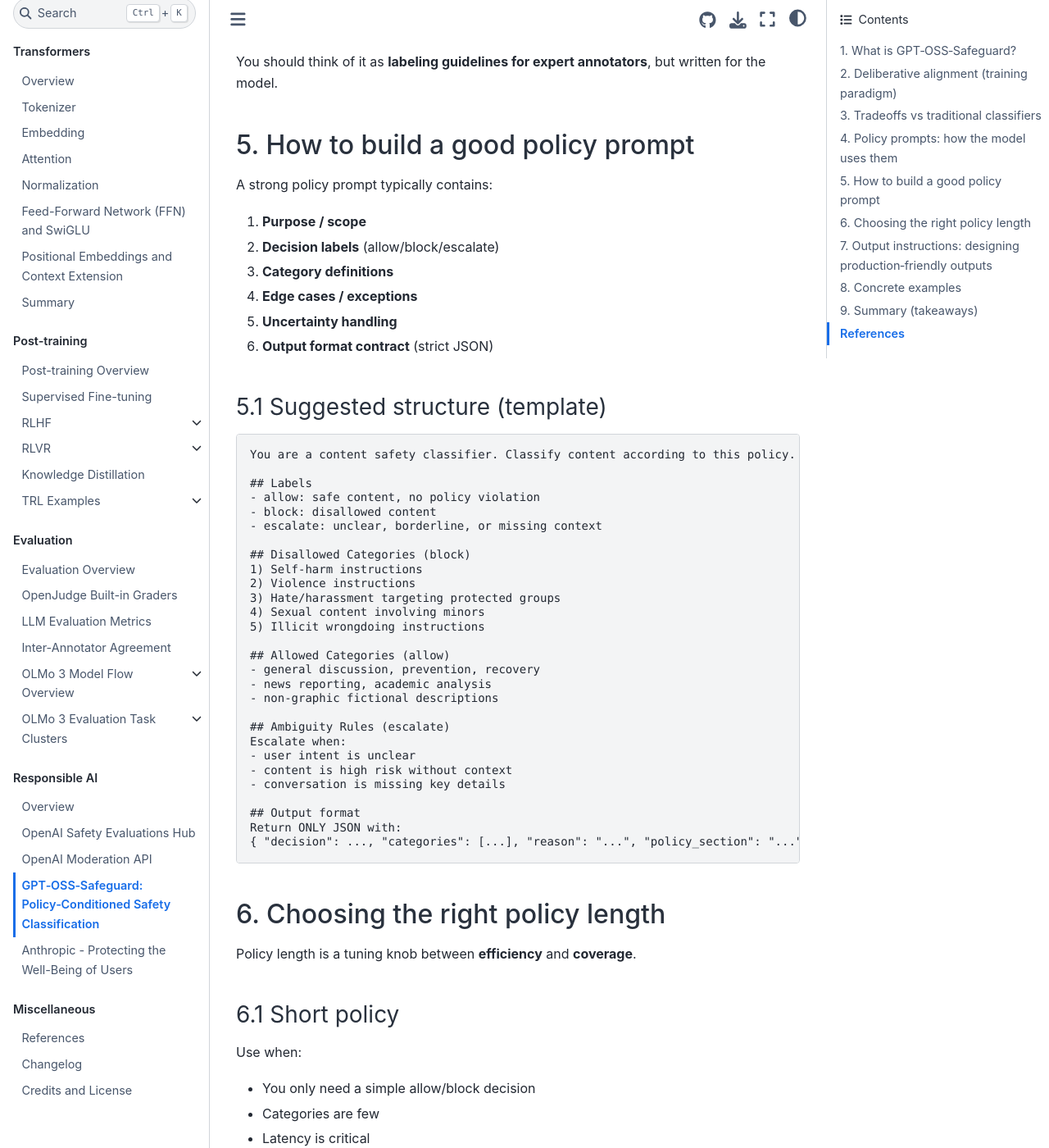
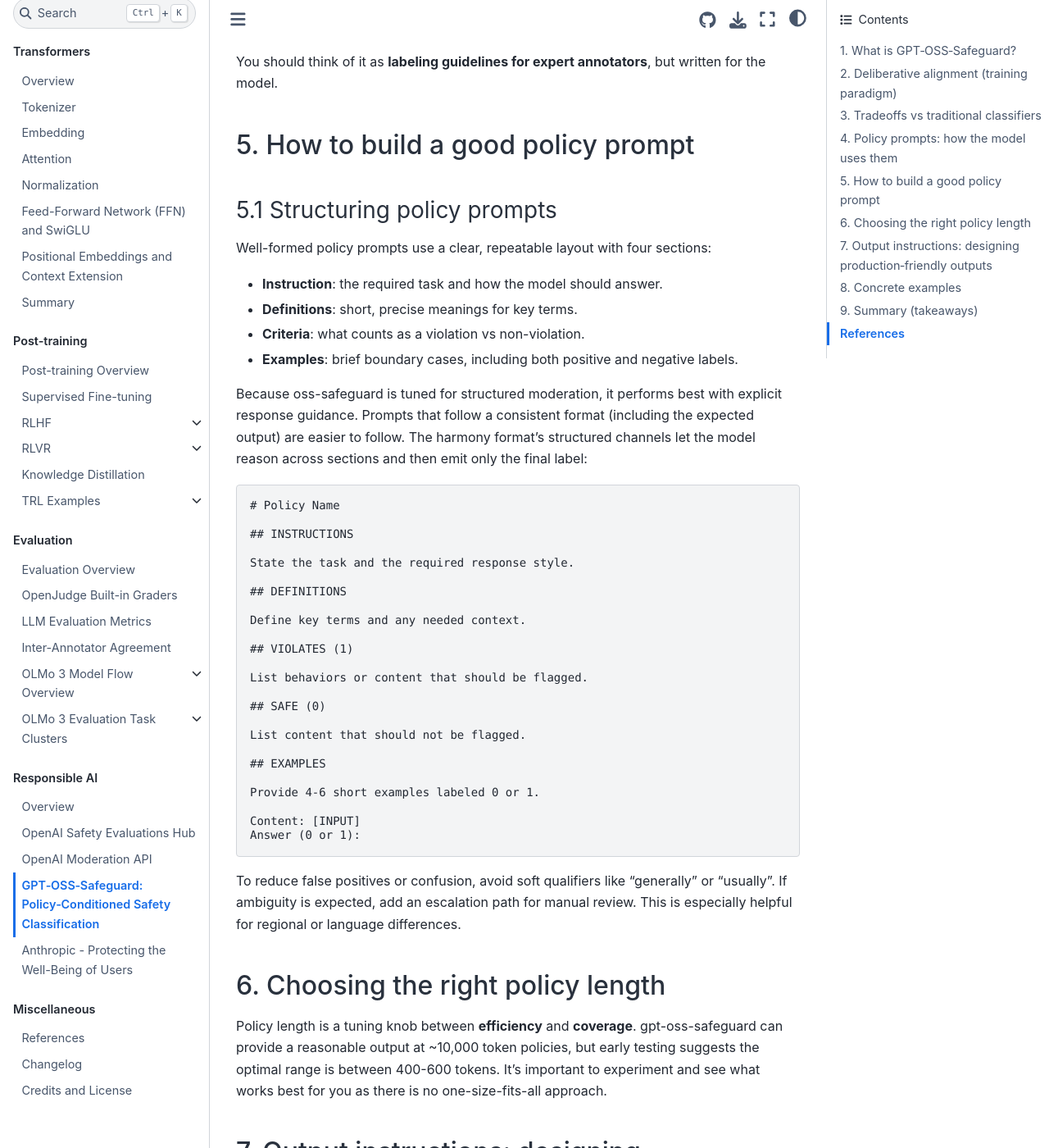
Before and after one commit to xinli95/AI-101, a Jupyter Book: the page built from book/responsible_ai/gpt-oss-safeguard.md, in a window 1280 px wide and 1400 px high, scrolled down 4797 px. Shown: the whole window at 82% size. Built offline with Jupyter Book 1.0.4 settings and Sphinx 7.4.7 and the Sphinx Book theme 1.1.4, drawn with Linux system fonts in a browser that asks for light colours; pages that are not in the unit, such as notebooks, are missing from menus; comment, search, counter and statistics services are not loaded; some of the changed text lies outside the part shown.

Commit message:
update responsible ai

````diff
--- a/book/responsible_ai/gpt-oss-safeguard.md
+++ b/book/responsible_ai/gpt-oss-safeguard.md
@@ -6,7 +6,7 @@ This tutorial summarizes **GPT‑OSS‑Safeguard** and related ideas such as **d
 
 ## 1. What is GPT‑OSS‑Safeguard?
 
-**GPT‑OSS‑Safeguard** is an **open‑weight safety classifier model** designed for **automated content classification** in responsible AI / Trust & Safety pipelines.
+**GPT‑OSS‑Safeguard** is an **open‑weight safety reasoning LLM** designed for **automated content classification** in responsible AI / Trust & Safety pipelines.
 
 At inference time, the model is given a **policy prompt** (your rules/specification), plus the content to judge (a user message, an assistant response, or a multi‑turn conversation). It then outputs a structured classification decision.
 
@@ -145,86 +145,49 @@ You should think of it as **labeling guidelines for expert annotators**, but wri
 
 ## 5. How to build a good policy prompt
 
-A strong policy prompt typically contains:
+### 5.1 Structuring policy prompts
 
-1. **Purpose / scope**
-2. **Decision labels** (allow/block/escalate)
-3. **Category definitions**
-4. **Edge cases / exceptions**
-5. **Uncertainty handling**
-6. **Output format contract** (strict JSON)
+Well-formed policy prompts use a clear, repeatable layout with four sections:
 
-### 5.1 Suggested structure (template)
+- **Instruction**: the required task and how the model should answer.
+- **Definitions**: short, precise meanings for key terms.
+- **Criteria**: what counts as a violation vs non-violation.
+- **Examples**: brief boundary cases, including both positive and negative labels.
+
+Because oss-safeguard is tuned for structured moderation, it performs best with explicit response guidance. Prompts that follow a consistent format (including the expected output) are easier to follow. The harmony format's structured channels let the model reason across sections and then emit only the final label:
 
 ```text
-You are a content safety classifier. Classify content according to this policy.
+# Policy Name
 
-## Labels
-- allow: safe content, no policy violation
-- block: disallowed content
-- escalate: unclear, borderline, or missing context
+## INSTRUCTIONS
 
-## Disallowed Categories (block)
-1) Self-harm instructions
-2) Violence instructions
-3) Hate/harassment targeting protected groups
-4) Sexual content involving minors
-5) Illicit wrongdoing instructions
+State the task and the required response style.
 
-## Allowed Categories (allow)
-- general discussion, prevention, recovery
-- news reporting, academic analysis
-- non-graphic fictional descriptions
+## DEFINITIONS
 
-## Ambiguity Rules (escalate)
-Escalate when:
-- user intent is unclear
-- content is high risk without context
-- conversation is missing key details
+Define key terms and any needed context.
 
-## Output format
-Return ONLY JSON with:
-{ "decision": ..., "categories": [...], "reason": "...", "policy_section": "..." }
+## VIOLATES (1)
+
+List behaviors or content that should be flagged.
+
+## SAFE (0)
+
+List content that should not be flagged.
+
+## EXAMPLES
+
+Provide 4-6 short examples labeled 0 or 1.
+
+Content: [INPUT]
+Answer (0 or 1):
 ```
+
+To reduce false positives or confusion, avoid soft qualifiers like "generally" or "usually". If ambiguity is expected, add an escalation path for manual review. This is especially helpful for regional or language differences.
 
 ## 6. Choosing the right policy length
 
-Policy length is a tuning knob between **efficiency** and **coverage**.
-
-### 6.1 Short policy
-
-Use when:
-
-- You only need a simple allow/block decision
-- Categories are few
-- Latency is critical
-
-Risk:
-
-- Under‑specification → inconsistent borderline decisions
-
-### 6.2 Medium policy (recommended default)
-
-Use when:
-
-- You need allow/block/escalate
-- You want category tags
-- You want consistent handling of common edge cases
-
-### 6.3 Long policy
-
-Use when:
-
-- You have many categories, complex compliance rules, or formal audit requirements
-
-Risk:
-
-- Higher token cost
-- Potential for overly rigid or overfit behaviors
-
-:::{tip}
-Start with a **medium** policy. Expand only when you identify concrete failure modes.
-:::
+Policy length is a tuning knob between **efficiency** and **coverage**. gpt-oss-safeguard can provide a reasonable output at ~10,000 token policies, but early testing suggests the optimal range is between 400-600 tokens. It’s important to experiment and see what works best for you as there is no one-size-fits-all approach.
 
 ## 7. Output instructions: designing production‑friendly outputs
 
````
Also changed, not shown: book/responsible_ai/openai_evaluation_hub.md (+7 -4 lines), book/responsible_ai/overview.md (+10 -11 lines).
